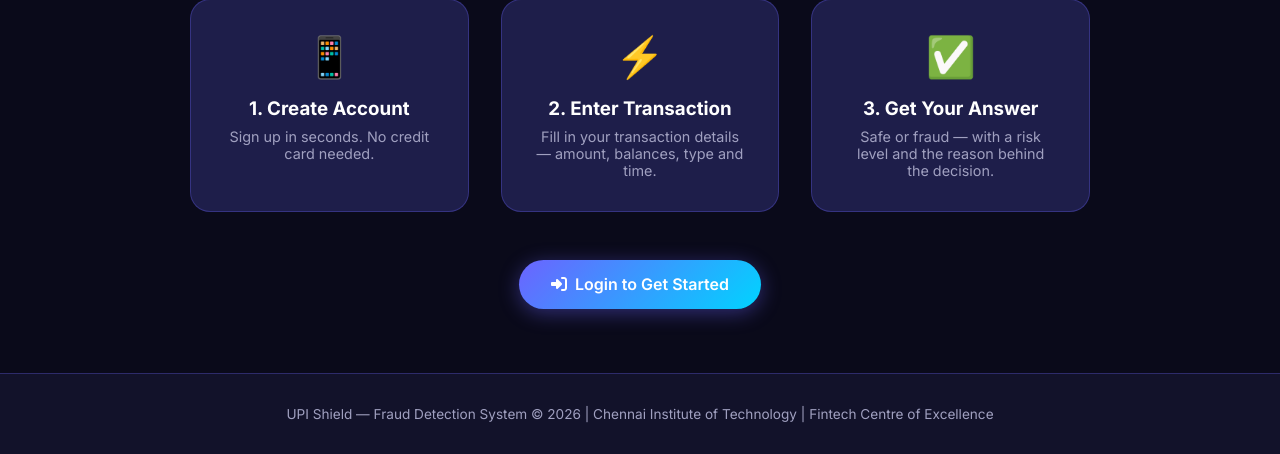
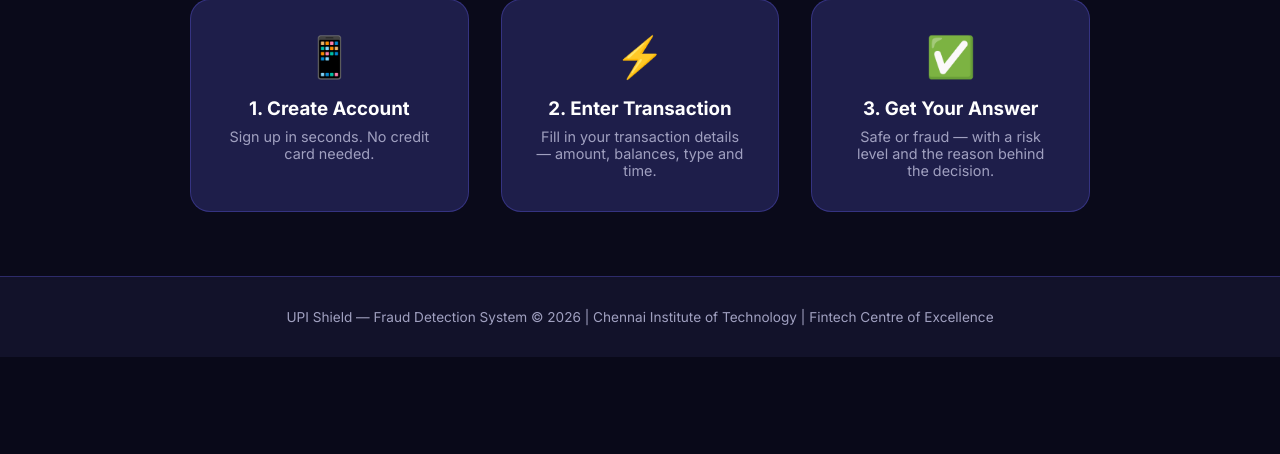
Before and after one commit to Mohana-priya19/upi-shield, a Flask app: page / in a window 1280 px wide. Shown: the part 1048-1502 px from the top of the page. After the commit the page ends 1405 px from the top, so only its background shows below. Run offline with Flask 3, Linux system fonts and the light colour scheme; parts of the project's set-up code (start-up, migrations or seed data) failed here and were passed over.

Commit message:
feat: remove duplicate login button from how it works section

```diff
--- a/app/templates/index.html
+++ b/app/templates/index.html
@@ -44,11 +44,6 @@
             <p style="color:var(--text-muted); font-size:0.9rem;">Safe or fraud — with a risk level and the reason behind the decision.</p>
         </div>
     </div>
-    <div style="margin-top:3rem;">
-        <a href="/login" class="btn-primary" style="display:inline-flex;">
-            <i class="fas fa-sign-in-alt"></i> Login to Get Started
-        </a>
-    </div>
 </section>
 
 {% endblock %}
```
